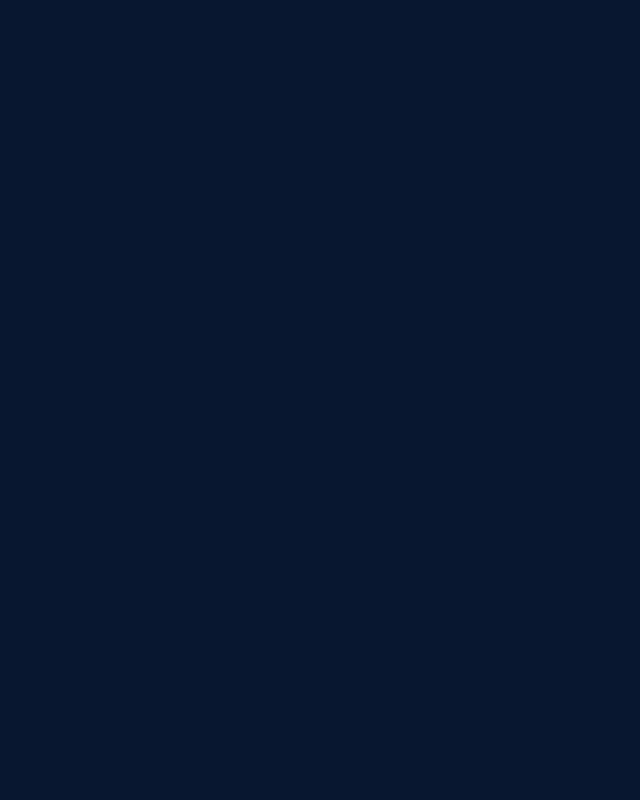
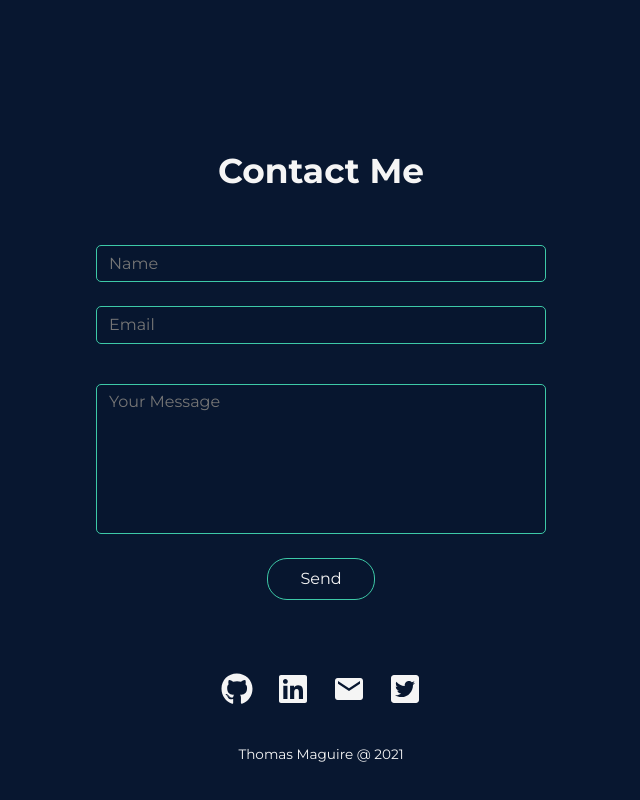
Before and after one commit to Tomrm18/portfolio, a Next.js app: page / in a window 1280 px wide. Shown: the part 2029-2829 px from the top of the page, without its empty margins (319-959 px from the left). Before the commit the page ends 2063 px from the top, so only its background shows below. Built offline with nearby package versions, Linux system fonts and the light colour scheme.

Commit message:
added contact form, footer with social links

```diff
--- /dev/null
+++ b/components/footer.tsx
@@ -0,0 +1,14 @@
+import { FC } from 'react';
+import Socials from './socials';
+
+
+const Footer:FC = ({}) => {
+  return (
+    <footer className="footer">
+      <Socials />
+      <p>Thomas Maguire @ 2021</p>
+    </footer>
+  )
+}
+
+export default Footer;
--- /dev/null
+++ b/components/form.tsx
@@ -0,0 +1,15 @@
+import { FC } from 'react';
+
+const Form:FC = ({}) => {
+  return (
+    <form action="mailto:tmaguire2002@yahoo.com.au" method="POST" className="contact-form">
+      <input type="text" placeholder="Name" />
+      <input type="email" name="" id="" placeholder="Email" />
+      <textarea placeholder="Your Message">
+      </textarea>
+      <button type="submit">Send</button>
+    </form>
+  )
+}
+
+export default Form;
--- a/components/sections/contact.tsx
+++ b/components/sections/contact.tsx
@@ -0,0 +1,16 @@
+import { FC } from 'react';
+import Form from '../form';
+
+interface Props {
+}
+
+const Contact:FC<Props> = () => {
+  return (
+    <section id="contact" className="contact-container">
+      <h2>Contact Me</h2>
+      <Form />
+    </section>
+  )
+}
+
+export default Contact;
--- /dev/null
+++ b/components/socials.tsx
@@ -0,0 +1,16 @@
+import { FC } from 'react';
+import { FaGithub, FaLinkedin, FaTwitterSquare } from 'react-icons/fa';
+import { IoMdMail } from 'react-icons/io'
+
+const Socials:FC = ({}) => {
+  return (
+    <div className="footer-socials">
+      <a href="https://github.com/Tomrm18" target="_blank"><FaGithub /></a>
+      <a href="https://www.linkedin.com/in/thomas-maguire018/" target="_blank"><FaLinkedin /></a>
+      <a href="mailto:tmaguire2002@yahoo.com.au" target="_blank"><IoMdMail /></a>
+      <a href="https://twitter.com/tomrmaguire" target="_blank"><FaTwitterSquare /></a>
+    </div>
+  )
+}
+
+export default Socials;
--- a/pages/index.tsx
+++ b/pages/index.tsx
@@ -3,6 +3,8 @@ import Nav from '../components/nav';
 import About from '../components/sections/about';
 import Skills from '../components/sections/skills';
 import Projects from '../components/sections/projects';
+import Contact from '../components/sections/contact';
+import Footer from '../components/footer';
 
 const Home: NextPage = () => {
   return (
@@ -12,7 +14,9 @@ const Home: NextPage = () => {
         <About />
         <Skills />
         <Projects />
+        <Contact />
       </main>
+      <Footer />
     </>
   )
 }
--- a/styles/css/style.css
+++ b/styles/css/style.css
@@ -154,7 +154,7 @@ select {
 }
 
 .projects-container {
-  margin-bottom: 3rem;
+  margin-bottom: 5rem;
 }
 
 .projects-title {
@@ -215,6 +215,7 @@ select {
 .project-item-icons svg {
   transform: scale(1.5);
   color: black;
+  transition: all 0.1s ease-in;
 }
 .project-item-icons svg:hover {
   color: #c717c7;
@@ -236,6 +237,81 @@ select {
   line-height: 2;
   margin-right: 1.5rem;
   padding: 0;
+}
+
+.contact-container {
+  margin-top: 10rem;
+  margin-bottom: 3.5rem;
+}
+.contact-container h2 {
+  text-align: center;
+  color: whitesmoke;
+  font-size: 2.15rem;
+  margin-bottom: 3rem;
+}
+
+.contact-form {
+  display: grid;
+  justify-content: center;
+  color: whitesmoke;
+}
+.contact-form input,
+.contact-form textarea,
+.contact-form button {
+  background: rgba(8, 23, 48, 0.725);
+  border: 1px solid #3dc9a7;
+}
+.contact-form input,
+.contact-form textarea {
+  width: 450px;
+  padding: 0.35rem 0.75rem;
+  resize: none;
+  border-radius: 5px;
+}
+.contact-form input {
+  margin-bottom: 1.5rem;
+}
+.contact-form textarea {
+  margin-top: 1rem;
+  height: 150px;
+}
+.contact-form button {
+  cursor: pointer;
+  margin: 1.5rem auto;
+  padding: 0.5rem 2rem;
+  border-radius: 20px;
+  transition: all 0.2s ease-in;
+}
+.contact-form button:hover {
+  background-color: #3dc9a7;
+}
+
+.footer {
+  text-align: center;
+  margin-bottom: 3rem;
+  color: whitesmoke;
+}
+.footer p {
+  font-size: 0.85rem;
+  margin-top: 2.5rem;
+}
+
+.footer-socials {
+  display: flex;
+  justify-content: center;
+}
+.footer-socials svg {
+  cursor: pointer;
+  color: whitesmoke;
+  transform: scale(2);
+  margin: 0 1.25rem;
+  transition: all 0.1s ease-in;
+}
+.footer-socials svg:nth-of-type(3) {
+  transform: scale(2.25);
+}
+.footer-socials svg:hover {
+  color: #c717c7;
 }
 
 body {
--- /dev/null
+++ b/styles/scss/components/_contact.scss
@@ -0,0 +1,55 @@
+@use "../abstracts/colours" as *;
+
+.contact-container {
+  margin-top: 10rem;
+  margin-bottom: 3.5rem;
+
+  h2 {
+    text-align: center;
+    color: whitesmoke;
+    font-size: 2.15rem;
+    margin-bottom: 3rem;
+  }
+}
+
+.contact-form {
+  display: grid;
+  justify-content: center;
+  color: whitesmoke;
+
+  input,
+  textarea,
+  button {
+    background: rgba(8, 23, 48, 0.725);
+    border: 1px solid $green-text;
+  }
+
+  input,
+  textarea {
+    width: 450px;
+    padding: 0.35rem 0.75rem;
+    resize: none;
+    border-radius: 5px;
+  }
+
+  input {
+    margin-bottom: 1.5rem;
+  }
+
+  textarea {
+    margin-top: 1rem;
+    height: 150px;
+  }
+
+  button {
+    cursor: pointer;
+    margin: 1.5rem auto;
+    padding: 0.5rem 2rem;
+    border-radius: 20px;
+    transition: all 0.2s ease-in;
+  }
+
+  button:hover {
+    background-color: $green-text;
+  }
+}
--- /dev/null
+++ b/styles/scss/components/_footer.scss
@@ -0,0 +1,31 @@
+.footer {
+  text-align: center;
+  margin-bottom: 3rem;
+  color: whitesmoke;
+
+  p {
+    font-size: 0.85rem;
+    margin-top: 2.5rem;
+  }
+}
+
+.footer-socials {
+  display: flex;
+  justify-content: center;
+
+  svg {
+    cursor: pointer;
+    color: whitesmoke;
+    transform: scale(2);
+    margin: 0 1.25rem;
+    transition: all 0.1s ease-in;
+  }
+
+  svg:nth-of-type(3) {
+    transform: scale(2.25);
+  }
+
+  svg:hover {
+    color: rgb(199, 23, 199);
+  }
+}
--- a/styles/scss/components/_index.scss
+++ b/styles/scss/components/_index.scss
@@ -1,3 +1,5 @@
 @use "./nav";
 @use "./skills";
 @use "./projects";
+@use "./contact";
+@use "./footer";
--- a/styles/scss/components/_projects.scss
+++ b/styles/scss/components/_projects.scss
@@ -1,5 +1,5 @@
 .projects-container {
-  margin-bottom: 3rem;
+  margin-bottom: 5rem;
 }
 
 .projects-title {
@@ -66,6 +66,7 @@
   svg {
     transform: scale(1.5);
     color: black;
+    transition: all 0.1s ease-in;
   }
 
   svg:hover {
```
Also changed, not shown: 2 other files (tests, documents, lock files or other folders).
